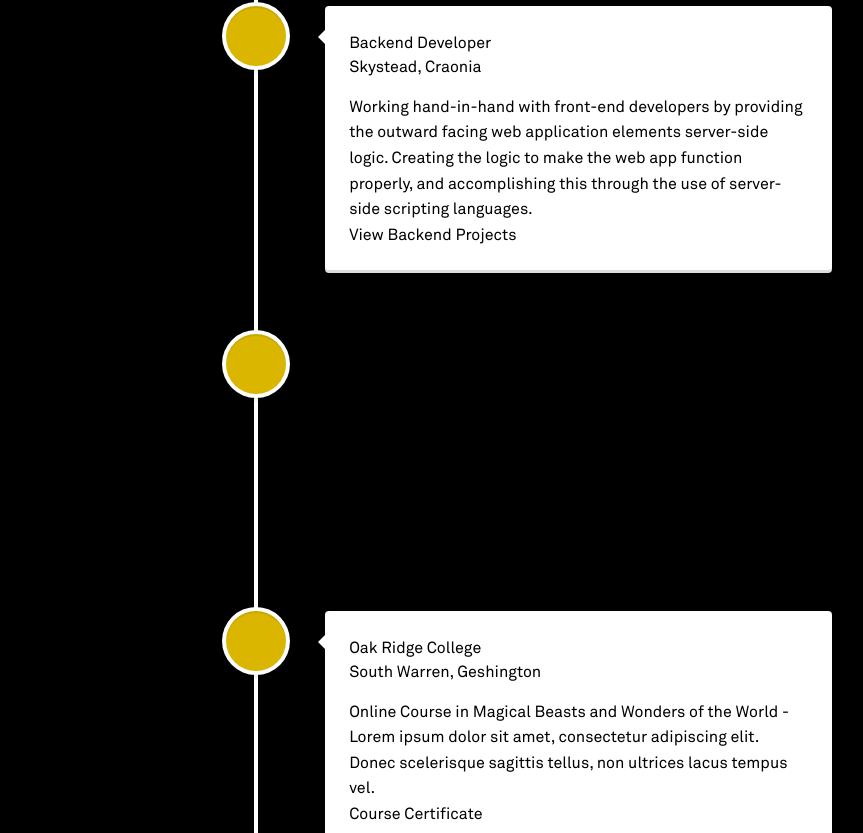
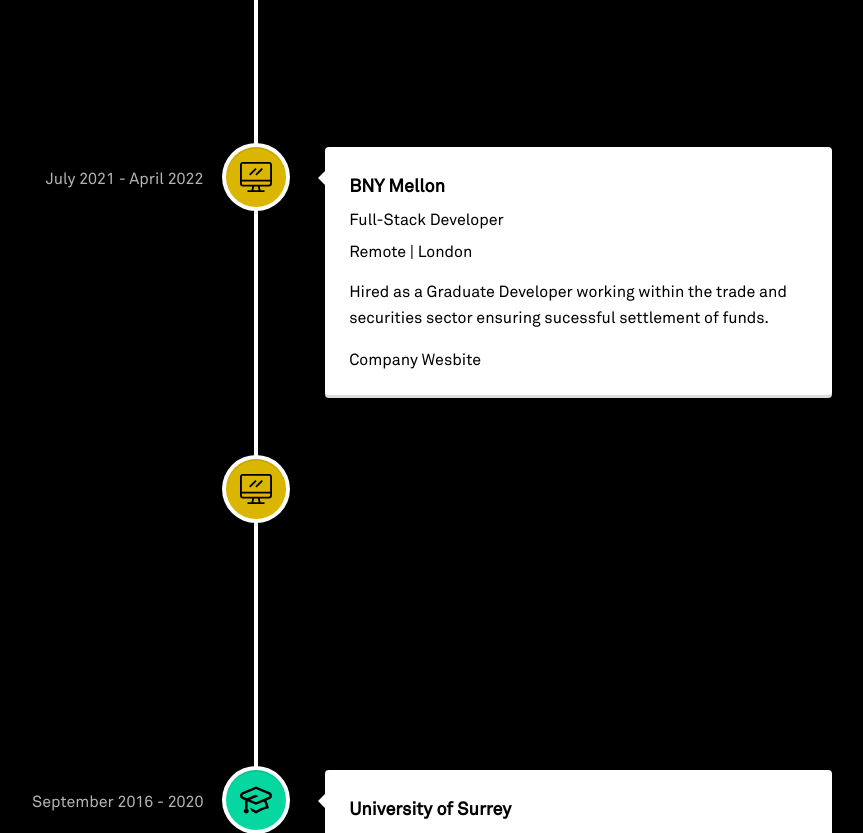
Before and after one commit to JackG-eth/portfolio-website, a Next.js app: page / in a window 1280 px wide. Shown: the part 1127-1960 px from the top of the page, without its empty margins (384-1247 px from the left). Built offline with nearby package versions, Linux system fonts and the light colour scheme.

Commit message:
Timeline Finished

```diff
--- a/components/Main/Main.tsx
+++ b/components/Main/Main.tsx
@@ -6,7 +6,7 @@
 	const Main = useRef<HTMLElement>(null);
 
 	return (
-		<section ref={Main} className="relative h-screen w-screen">
+		<section ref={Main} className="relative h-screen w-screen ">
 			<Animation />
 			<Me />
 		</section>
--- a/components/Main/Me.tsx
+++ b/components/Main/Me.tsx
@@ -19,7 +19,6 @@
 					"SpaceX Enthusiast",
 				]}
 			/>
-			<div></div>
 		</div>
 	);
 };
--- a/components/Main/Timeline/Timeline.tsx
+++ b/components/Main/Timeline/Timeline.tsx
@@ -1,20 +1,17 @@
 import React from "react";
 import timelineElements from "./timelineElements";
-
 import {
 	VerticalTimeline,
 	VerticalTimelineElement,
 } from "react-vertical-timeline-component";
-
 import "react-vertical-timeline-component/style.min.css";
 
 const TimelineDisplay = () => {
 	let workIconStyles = { background: "#dab600" };
-	let schoolIconStyles = { background: "#dab600" };
+	let schoolIconStyles = { background: "#06D6A0" };
 
 	return (
-		<div>
-			<h1 className="title">Timeline</h1>
+		<div className="pt-20">
 			<VerticalTimeline>
 				{timelineElements.map((element) => {
 					let isWorkIcon = element.icon === "work";
@@ -27,22 +24,40 @@
 						<VerticalTimelineElement
 							key={element.id}
 							date={element.date}
-							dateClassName="date"
+							dateClassName="date text-white"
 							iconStyle={isWorkIcon ? workIconStyles : schoolIconStyles}
+							icon={
+								isWorkIcon ? (
+									<div className="flex h-full w-full items-center justify-center">
+										<img className="h-8 w-8" src="/static/img/work.svg" />
+									</div>
+								) : (
+									<div className="flex h-full w-full items-center justify-center">
+										<img className="h-8 w-8" src="/static/img/school.svg" />
+									</div>
+								)
+							}
 						>
-							<h3 className="vertical-timeline-element-title">
+							<h3 className="vertical-timeline-element-title pb-2 text-lg font-black">
+								{element.company}
+							</h3>
+							<h3 className="vertical-timeline-element-title pb-2">
 								{element.title}
 							</h3>
+
 							<h5 className="vertical-timeline-element-subtitle">
 								{element.location}
 							</h5>
-							<p id="description">{element.description}</p>
+							<p className="pb-4" id="description">
+								{element.description}
+							</p>
+
 							{showButton && (
 								<a
 									className={`button ${
 										isWorkIcon ? "workButton" : "schoolButton"
 									}`}
-									href="/"
+									href={element.link}
 								>
 									{element.buttonText}
 								</a>
--- a/components/Main/Timeline/timelineElements.ts
+++ b/components/Main/Timeline/timelineElements.ts
@@ -1,61 +1,57 @@
 let timelineElements = [
 	{
 		id: 1,
-		title: "Frontend Developer",
-		location: "Dragontail, Ascana",
+		title: "Smart Contract Developer ",
+		company: "Mycelium",
+		location: "Remote | London",
 		description:
-			"Converting data to a graphical interface, through the use of HTML, CSS, and JavaScript, so that users can view and interact with that data.",
-		buttonText: "View Frontend Projects",
-		date: "August 2016 - present",
+			"Part of Mycelium’s smart contract development team. Hired via Tracer DAO and tasked with evolving and innovating their existing DeFi protocol. More information about the role can be found on my CV.",
+		buttonText: "Company Wesbite",
+		date: "April 2022 - August 2022",
 		icon: "work",
+		link: "https://mycelium.xyz/",
 	},
 	{
 		id: 2,
-		title: "Backend Developer",
-		location: "Skystead, Craonia",
+		title: "Full-Stack Developer",
+		company: "BNY Mellon",
+		location: "Remote | London",
 		description:
-			"Working hand-in-hand with front-end developers by providing the outward facing web application elements server-side logic. Creating the logic to make the web app function properly, and accomplishing this through the use of server-side scripting languages.",
-		buttonText: "View Backend Projects",
-		date: "June 2013 - August 2016",
+			"Hired as a Graduate Developer working within the trade and securities sector ensuring sucessful settlement of funds.",
+		buttonText: "Company Wesbite",
+		date: "July 2021 - April 2022",
 		icon: "work",
+		link: "https://www.bnymellon.com/",
 	},
 	{
 		id: 3,
-		title: "Quality Assurance Engineer",
-		location: "South Warren, Geshington",
+		title: "Full-Stack Support Developer",
+		company: "15below",
+		location: "Brighton",
 		description:
-			"Assessing the quality of specifications and technical design documents in order to ensure timely, relevant and meaningful feedback.",
+			"University Placement during which I developed and maintained systems for airline travel notification automation. ",
 		buttonText: "Company Website",
-		date: "September 2011 - June 2013",
+		date: "June 2018 - July 2019",
+		link: "https://15below.com/",
 		icon: "work",
 	},
 	{
 		id: 4,
-		title: "Oak Ridge College",
-		location: "South Warren, Geshington",
+		title: "Computer Science Degree",
+		company: "University of Surrey",
+		location: "Surrey",
 		description:
-			"Online Course in Magical Beasts and Wonders of the World - Lorem ipsum dolor sit amet, consectetur adipiscing elit. Donec scelerisque sagittis tellus, non ultrices lacus tempus vel.",
-		buttonText: "Course Certificate",
-		date: "September 2011",
+			"Embarked on a 4-year computer science degree in which I achieved a First Class Honours, specialising in AI and Data Science in the final year.",
+		date: "September 2016 - 2020",
 		icon: "school",
 	},
 	{
 		id: 5,
-		title: "Hawking College",
-		location: "Skystead, Craonia",
-		description:
-			"College - Lorem ipsum dolor sit amet, consectetur adipiscing elit. Donec scelerisque sagittis tellus, non ultrices lacus tempus vel.",
-		buttonText: "College Projects",
-		date: "2007 - 2011",
-		icon: "school",
-	},
-	{
-		id: 6,
-		title: "Marble Hills Grammar School",
-		location: "Dragontail, Ascana",
-		description:
-			"Highschool - Lorem ipsum dolor sit amet, consectetur adipiscing elit. Donec scelerisque sagittis tellus, non ultrices lacus tempus vel.",
-		date: "2003 - 2007",
+		title: "College",
+		company: "Sion",
+		location: "Brighton",
+		description: "Studied Maths, Physics, Chemsitry and Design & Technology",
+		date: "2014-2016",
 		icon: "school",
 	},
 ];
--- a/components/Nav/Nav.tsx
+++ b/components/Nav/Nav.tsx
@@ -115,11 +115,7 @@
           ${navOpen ? "bg-mycelium-black" : "bg-mycelium-black"}`}
 				/>
 				<Container className="relative z-10 flex items-center justify-between">
-					<div className="logo-container relative h-[34px] w-[277px]">
-						<div className="absolute left-0 top-0 z-0 transition-opacity duration-500">
-							<Logo onClick={() => closeNav()} />
-						</div>
-					</div>
+					<div className="logo-container relative h-[34px] w-[277px]"></div>
 					{/* Desktop menu */}
 					<div
 						className={`${
--- a/css/styles.css
+++ b/css/styles.css
@@ -157,3 +157,133 @@
 		width: 212px;
 	}
 }
+
+/**
+ * ==============================================
+ * Dot Fire
+ * ==============================================
+ */
+.dot-fire {
+	position: relative;
+	left: -9999px;
+	width: 10px;
+	height: 10px;
+	border-radius: 5px;
+	background-color: #9880ff;
+	color: #9880ff;
+	box-shadow: 9999px 22.5px 0 -5px #9880ff;
+	animation: dotFire 1.5s infinite linear;
+	animation-delay: -0.85s;
+}
+
+.dot-fire::before,
+.dot-fire::after {
+	content: "";
+	display: inline-block;
+	position: absolute;
+	top: 0;
+	width: 10px;
+	height: 10px;
+	border-radius: 5px;
+	background-color: #9880ff;
+	color: #9880ff;
+}
+
+.dot-fire::before {
+	box-shadow: 9999px 22.5px 0 -5px #9880ff;
+	animation: dotFire 1.5s infinite linear;
+	animation-delay: -1.85s;
+}
+
+.dot-fire::after {
+	box-shadow: 9999px 22.5px 0 -5px #9880ff;
+	animation: dotFire 1.5s infinite linear;
+	animation-delay: -2.85s;
+}
+
+@keyframes dotFire {
+	1% {
+		box-shadow: 9999px 22.5px 0 -5px #9880ff;
+	}
+	50% {
+		box-shadow: 9999px -5.625px 0 2px #9880ff;
+	}
+	100% {
+		box-shadow: 9999px -22.5px 0 -5px #9880ff;
+	}
+}
+
+.home-s-btn {
+	display: block;
+	bottom: 50px;
+	height: 40px;
+	width: 26px;
+	border: 2px solid #efefef;
+	-webkit-border-radius: 14px;
+	-moz-border-radius: 14px;
+	border-radius: 14px;
+}
+.home-s-btn .dot {
+	display: block;
+	height: 6px;
+	width: 6px;
+	background-color: #efefef;
+	-webkit-border-radius: 50%;
+	-moz-border-radius: 50%;
+	border-radius: 50%;
+	-webkit-animation: dot-animation 1.8s infinite ease-in-out;
+	-moz-animation: dot-animation 1.8s infinite ease-in-out;
+	animation: dot-animation 1.8s infinite ease-in-out;
+}
+
+/*Smooth Scroll Button animation*/
+@-webkit-keyframes dot-animation {
+	0% {
+		top: -webkit-calc(50% - 6px);
+		top: calc(50% - 6px);
+		opacity: 1;
+	}
+	40% {
+		top: 50%;
+		opacity: 0;
+	}
+	100% {
+		top: -webkit-calc(50% - 6px);
+		top: calc(50% - 6px);
+		opacity: 0;
+	}
+}
+@-moz-keyframes dot-animation {
+	0% {
+		top: -moz-calc(50% - 6px);
+		top: calc(50% - 6px);
+		opacity: 1;
+	}
+	40% {
+		top: 50%;
+		opacity: 0;
+	}
+	100% {
+		top: -moz-calc(50% - 6px);
+		top: calc(50% - 6px);
+		opacity: 0;
+	}
+}
+@keyframes dot-animation {
+	0% {
+		top: -webkit-calc(50% - 6px);
+		top: -moz-calc(50% - 6px);
+		top: calc(50% - 6px);
+		opacity: 1;
+	}
+	40% {
+		top: 50%;
+		opacity: 0;
+	}
+	100% {
+		top: -webkit-calc(50% - 6px);
+		top: -moz-calc(50% - 6px);
+		top: calc(50% - 6px);
+		opacity: 0;
+	}
+}
```
Also changed, not shown: public/static/img/school.svg (added), public/static/img/work.svg (renamed from components/Main/Timeline/work.svg).
